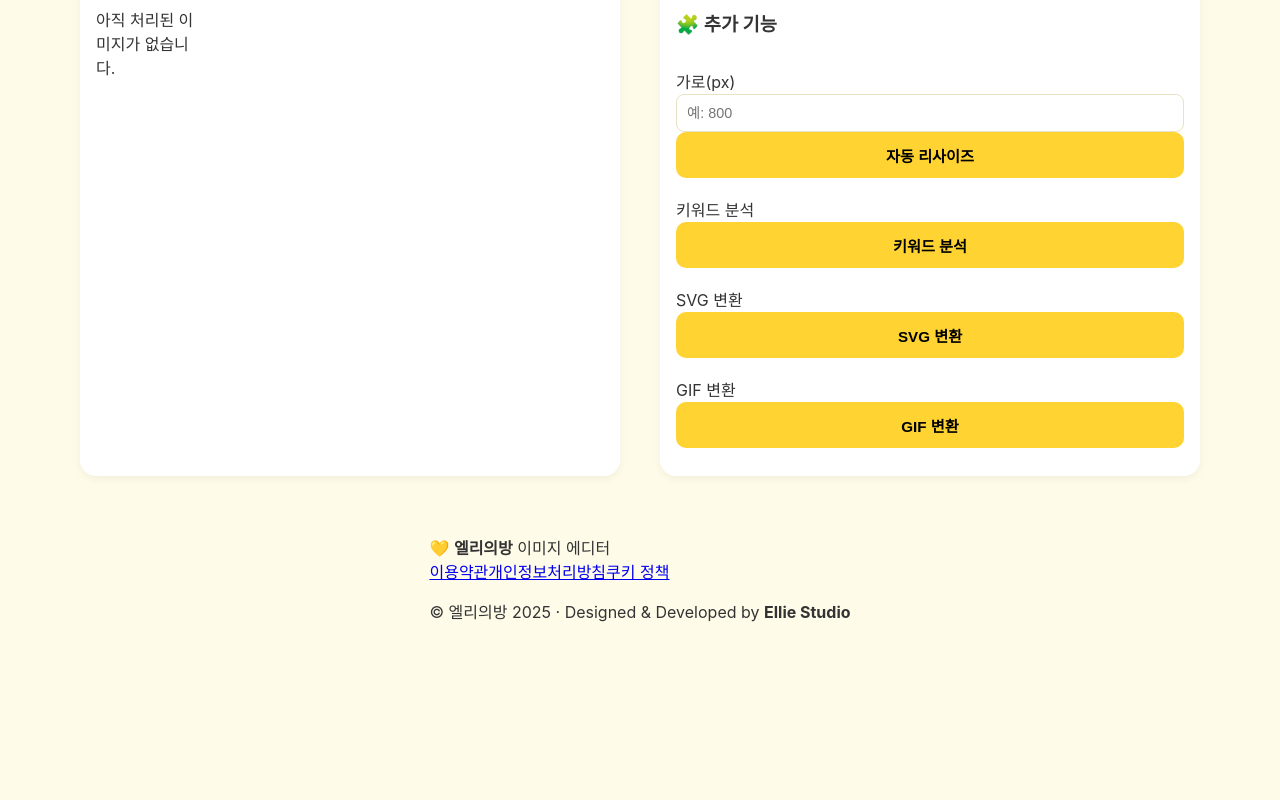
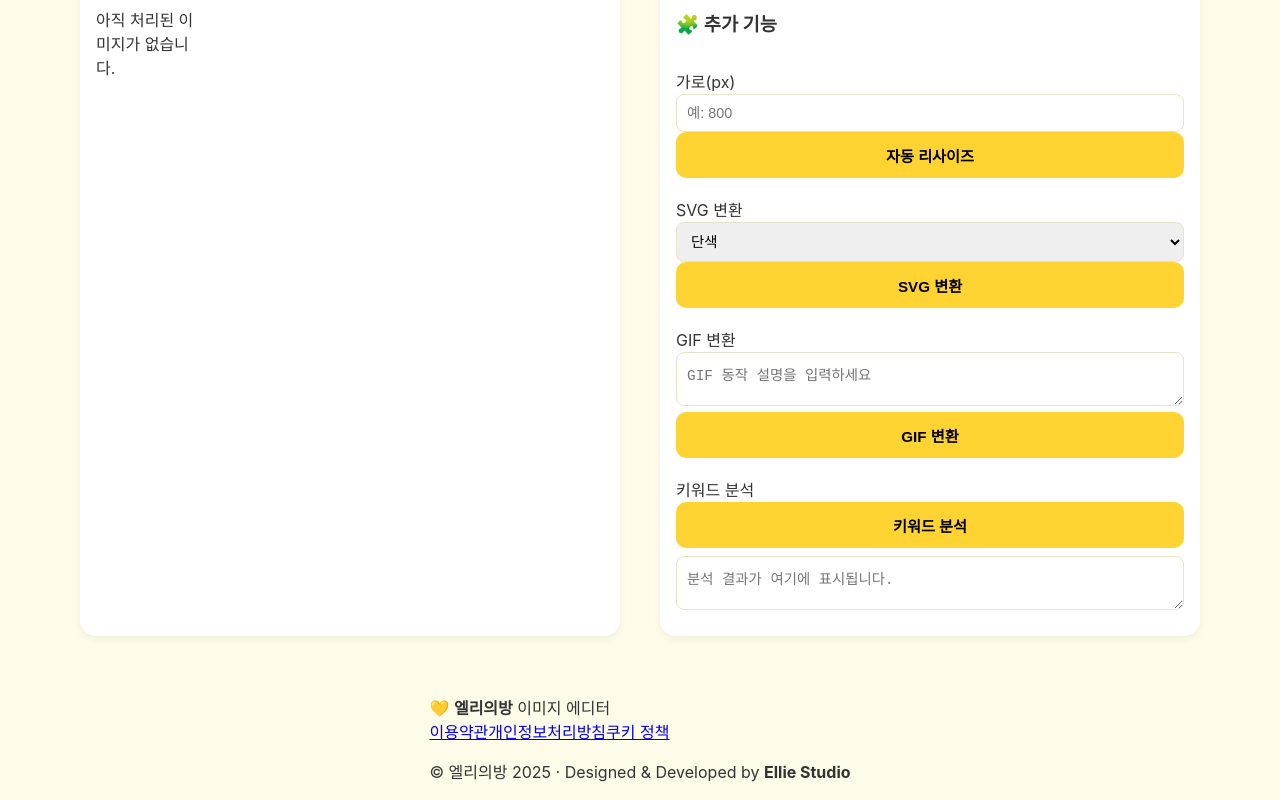
Before and after one commit to elliesbang/image-editor-elliesbang, a React (Vite) app: page / in a window 1280 px wide. Shown: the part 514-1314 px from the top of the page. Before the commit the page ends 1154 px from the top, so only its background shows below. Built offline with nearby package versions, Linux system fonts and the light colour scheme; a web font is replaced by a local one.

Commit message:
Update AdditionalEditor.jsx

```diff
--- a/src/components/AdditionalEditor.jsx
+++ b/src/components/AdditionalEditor.jsx
@@ -8,7 +8,11 @@ export default function AdditionalEditor({ selectedImage }) {
   const [loading, setLoading] = useState(false);
   const [imageData, setImageData] = useState(null);
 
-  // ✅ 선택된 이미지 즉시 반영
+  // ✅ 추가: SVG 색상 수, GIF 설명
+  const [svgColors, setSvgColors] = useState("1");
+  const [gifDesc, setGifDesc] = useState("");
+
+  // ✅ 선택된 이미지 반영
   useEffect(() => {
     if (!selectedImage) return;
     if (selectedImage.file instanceof File) setImageData(selectedImage.file);
@@ -69,7 +73,7 @@ export default function AdditionalEditor({ selectedImage }) {
     }
   };
 
-  // ✅ 리사이즈 (비율 자동 계산)
+  // ✅ 리사이즈
   const handleResize = async () => {
     if (!imageData) return alert("이미지를 먼저 선택해주세요!");
     if (!resizeW) return alert("가로(px)를 입력하세요!");
@@ -84,7 +88,7 @@ export default function AdditionalEditor({ selectedImage }) {
     await processImage("resize", { width, height });
   };
 
-  // ✅ 이미지 비율 계산 (자동 세로 설정용)
+  // ✅ 비율 계산
   useEffect(() => {
     if (imageData instanceof File) {
       const img = new Image();
@@ -148,6 +152,48 @@ export default function AdditionalEditor({ selectedImage }) {
         </button>
       </div>
 
+      {/* 🔹 SVG 변환 (색상 선택 추가) */}
+      <div className="tool-block">
+        <label>SVG 변환</label>
+        <select
+          className="input"
+          value={svgColors}
+          onChange={(e) => setSvgColors(e.target.value)}
+        >
+          <option value="1">단색</option>
+          <option value="2">2색</option>
+          <option value="3">3색</option>
+          <option value="4">4색</option>
+          <option value="5">5색</option>
+          <option value="6">6색</option>
+        </select>
+        <button
+          className="btn"
+          onClick={() => processImage("convert-svg", { colors: svgColors })}
+          disabled={loading}
+        >
+          SVG 변환
+        </button>
+      </div>
+
+      {/* 🔹 GIF 변환 (설명 입력 추가) */}
+      <div className="tool-block">
+        <label>GIF 변환</label>
+        <textarea
+          className="input"
+          placeholder="GIF 동작 설명을 입력하세요"
+          value={gifDesc}
+          onChange={(e) => setGifDesc(e.target.value)}
+        />
+        <button
+          className="btn"
+          onClick={() => processImage("convert-gif", { desc: gifDesc })}
+          disabled={loading}
+        >
+          GIF 변환
+        </button>
+      </div>
+
       {/* 🔹 키워드 분석 */}
       <div className="tool-block">
         <label>키워드 분석</label>
@@ -155,38 +201,17 @@ export default function AdditionalEditor({ selectedImage }) {
           {loading ? "분석 중..." : "키워드 분석"}
         </button>
 
+        <textarea
+          className="input"
+          value={keywords.join(", ")}
+          readOnly
+          placeholder="분석 결과가 여기에 표시됩니다."
+        />
         {keywords.length > 0 && (
-          <div className="keyword-result">
-            <p>{keywords.join(", ")}</p>
-            <button className="copy-btn" onClick={copyKeywords}>
-              복사
-            </button>
-          </div>
+          <button className="btn" onClick={copyKeywords}>
+            복사
+          </button>
         )}
-      </div>
-
-      {/* 🔹 SVG 변환 */}
-      <div className="tool-block">
-        <label>SVG 변환</label>
-        <button
-          className="btn"
-          onClick={() => processImage("convert-svg")}
-          disabled={loading}
-        >
-          SVG 변환
-        </button>
-      </div>
-
-      {/* 🔹 GIF 변환 */}
-      <div className="tool-block">
-        <label>GIF 변환</label>
-        <button
-          className="btn"
-          onClick={() => processImage("convert-gif")}
-          disabled={loading}
-        >
-          GIF 변환
-        </button>
       </div>
     </div>
   );
```
